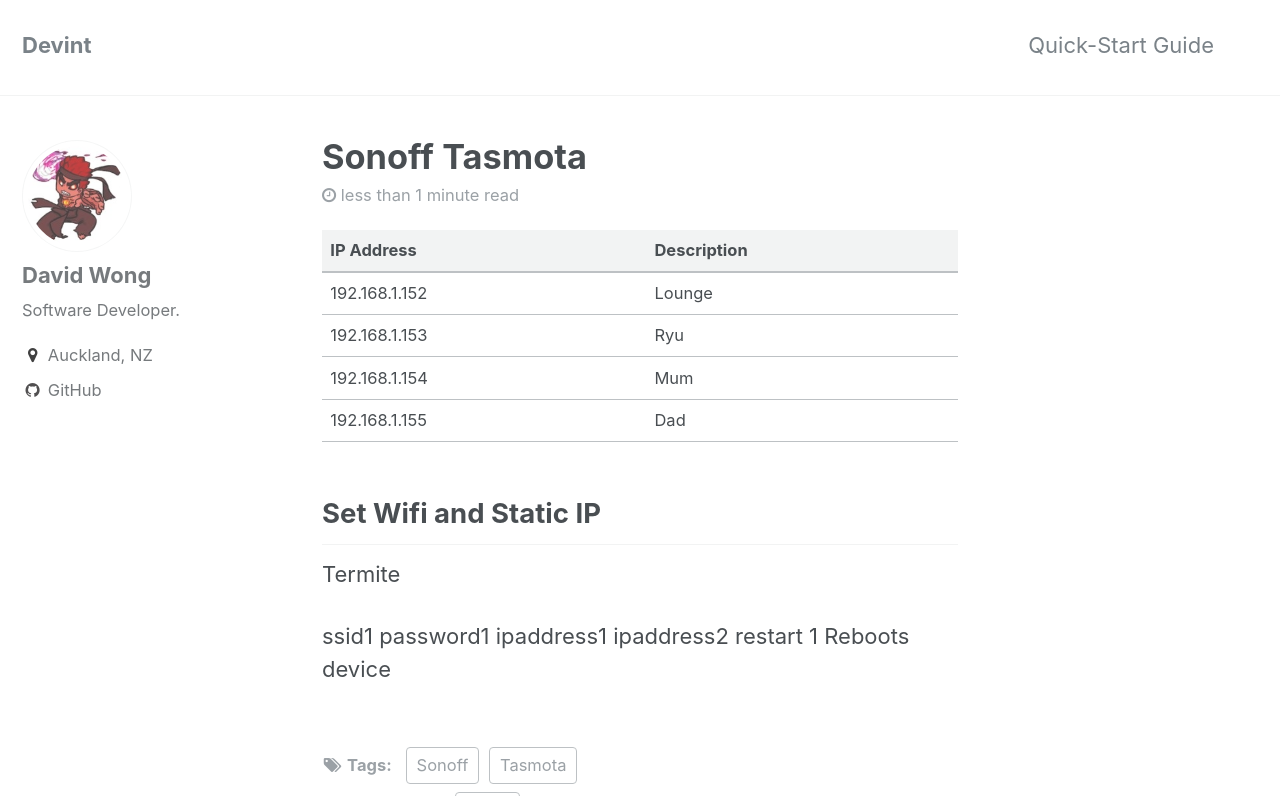
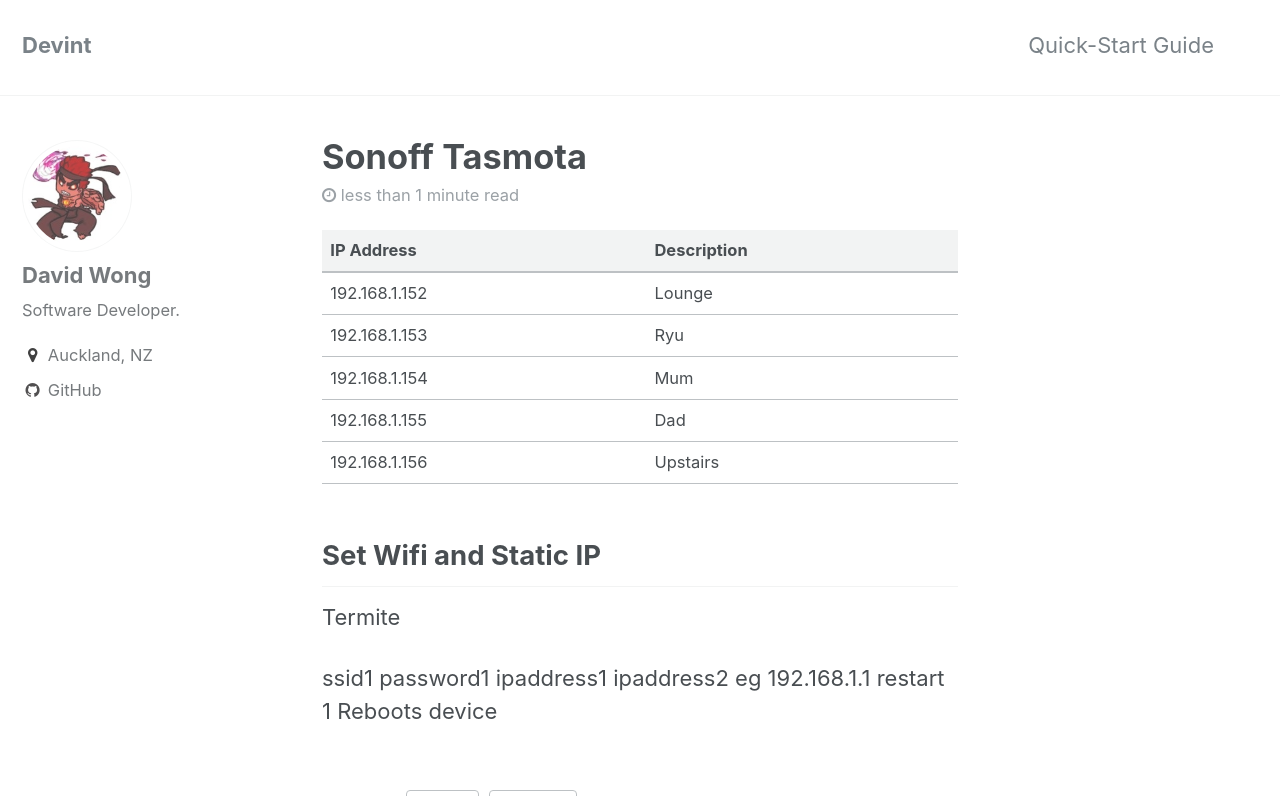
Before and after one commit to dvkwong/devint, a Jekyll site: the page built from _posts/2019-06-30-Sonoff-Tasmota.md, in a window 1280 px wide and 900 px high, cut to the strip 104-900 px from the top of the window. Built offline with Jekyll 4.4.1, drawn with Linux system fonts in a browser that asks for light colours.

Commit message:
Update sonoff info

```diff
--- a/_posts/2019-06-30-Sonoff-Tasmota.md
+++ b/_posts/2019-06-30-Sonoff-Tasmota.md
@@ -7,14 +7,13 @@
   - Tasmota
 ---
 
-
-
 | IP Address    | Description |
 | :------------ | :---------- |
 | 192.168.1.152 | Lounge      |
 | 192.168.1.153 | Ryu         |
 | 192.168.1.154 | Mum         |
 | 192.168.1.155 | Dad         |
+| 192.168.1.156 | Upstairs    |
 
 ## Set Wifi and Static IP
 
@@ -23,5 +22,5 @@
 ssid1 <SSID>
 password1 <Wifi Password>
 ipaddress1 <Static IP>
-ipaddress2 <Home IP>
+ipaddress2 <Home IP> eg 192.168.1.1
 restart 1 Reboots device
```
Also changed, not shown: _posts/2019-07-07-EF-Migrations.md (+1 -0 lines).
